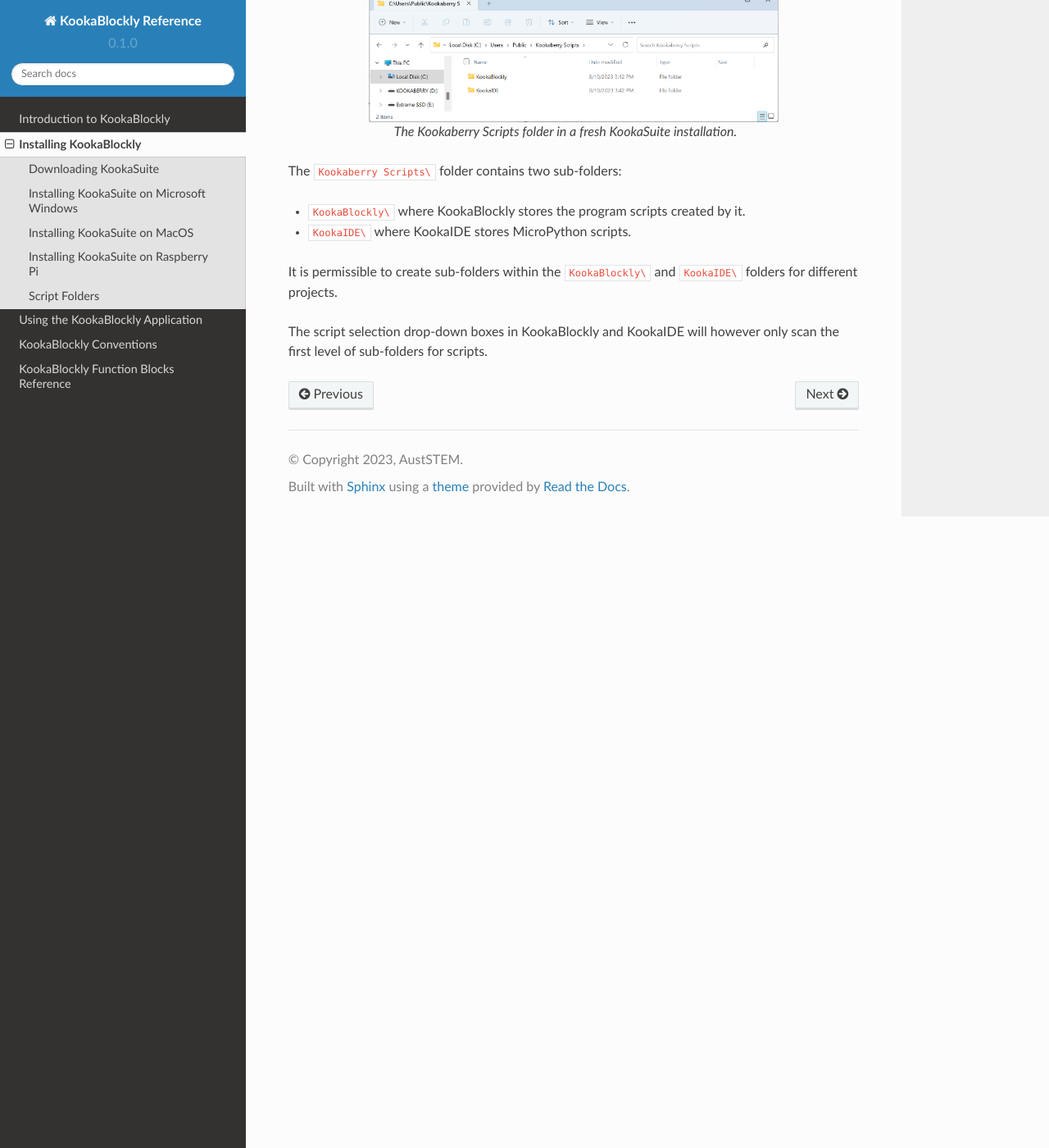
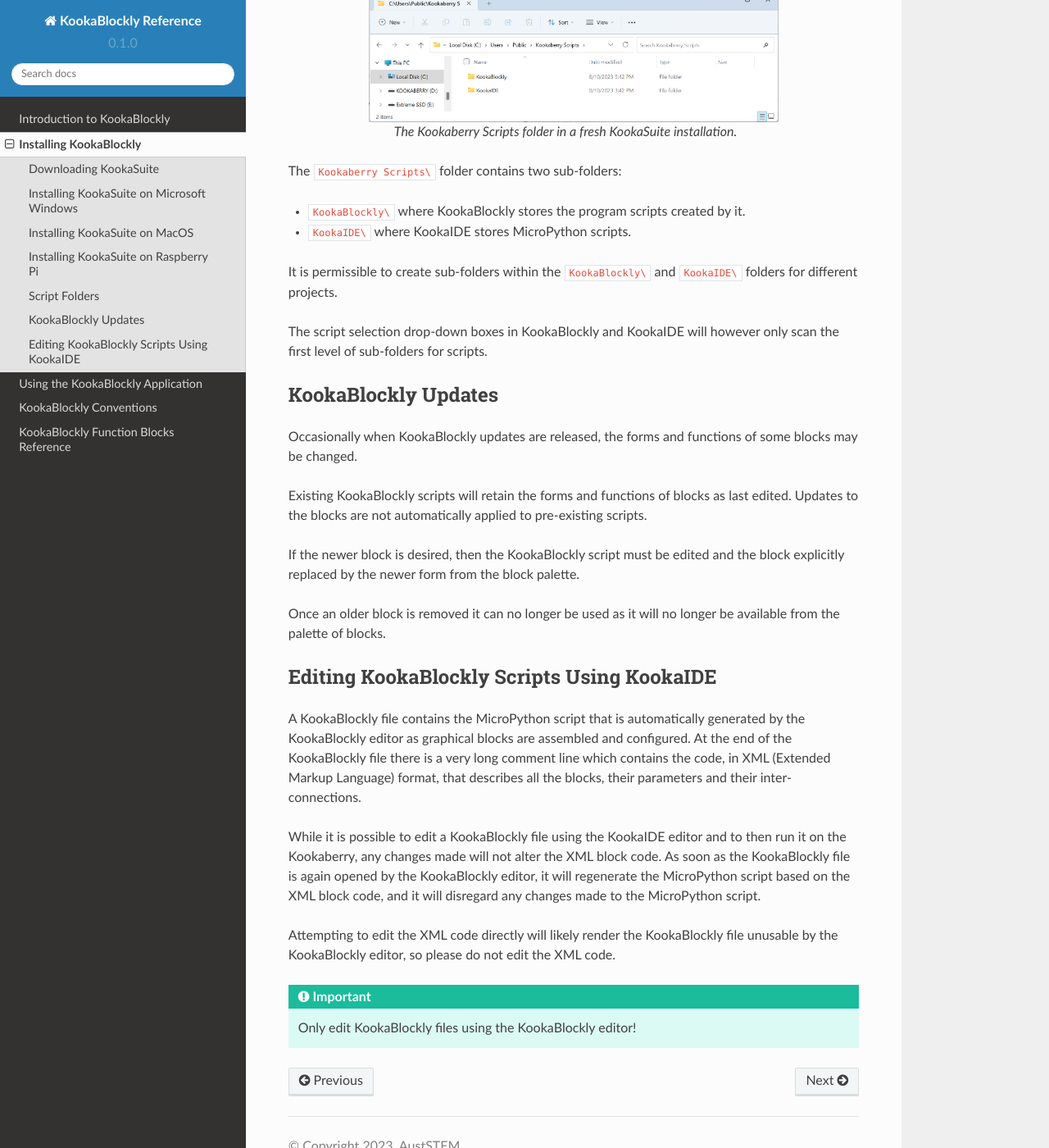
Before and after one commit to TDStrasser/KookaBlockly-Reference, a Sphinx documentation site: the page built from docs/source/installing.rst, in a window 1280 px wide and 1400 px high, scrolled down 6407 px. Shown: the whole window at 82% size. Built offline with Sphinx 7.4.7 and the Read the Docs theme 2.0.0, drawn with Linux system fonts in a browser that asks for light colours.

Commit message:
Misc., typos and links

```diff
--- a/docs/source/display.rst
+++ b/docs/source/display.rst
@@ -128,7 +128,7 @@
 followed by the output of any value block.
 
 .. image:: images/display-print-and.png
-   :height: 120
+   :height: 60
    :align: center
 
 
@@ -164,7 +164,7 @@
 The values for colour should be either 0 or 1, where 0 is pixel off (black) and 1 is pixel on (cyan).
 
 .. image:: images/display-pixel.png
-   :width: 300
+   :height: 60
    :align: center
 
 
@@ -202,7 +202,7 @@
 value block output of 0 or 1.
 
 .. image:: images/display-text.png
-   :width: 300
+   :height: 60
    :align: center
 
 
--- a/docs/source/installing.rst
+++ b/docs/source/installing.rst
@@ -182,3 +182,33 @@
 It is permissible to create sub-folders within the ``KookaBlockly\`` and ``KookaIDE\`` folders for different projects.
 
 The script selection drop-down boxes in KookaBlockly and KookaIDE will however only scan the first level of sub-folders for scripts.
+
+KookaBlockly Updates
+--------------------
+
+Occasionally when KookaBlockly updates are released, the forms and functions of some blocks may be changed.
+
+Existing KookaBlockly scripts will retain the forms and functions of blocks as last edited.
+Updates to the blocks are not automatically applied to pre-existing scripts.
+
+If the newer block is desired, then the KookaBlockly script must be edited and the block explicitly replaced by the newer form from the block palette.
+
+Once an older block is removed it can no longer be used as it will no longer be available from the palette of blocks.
+
+Editing KookaBlockly Scripts Using KookaIDE
+-------------------------------------------
+
+A KookaBlockly file contains the MicroPython script that is automatically generated by the KookaBlockly editor
+as graphical blocks are assembled and configured.
+At the end of the KookaBlockly file there is a very long comment line which contains the code, in XML (Extended Markup Language) format,
+that describes all the blocks, their parameters and their inter-connections.
+
+While it is possible to edit a KookaBlockly file using the KookaIDE editor and to then run it on the Kookaberry, any changes made
+will not alter the XML block code.
+As soon as the KookaBlockly file is again opened by the KookaBlockly editor, it will regenerate the MicroPython script based on the XML block code,
+and it will disregard any changes made to the MicroPython script.
+
+Attempting to edit the XML code directly will likely render the KookaBlockly file unusable by the KookaBlockly editor, so please do not edit the XML code.
+
+.. Important::
+   Only edit KookaBlockly files using the KookaBlockly editor!
--- a/docs/source/introduction.rst
+++ b/docs/source/introduction.rst
@@ -57,4 +57,4 @@
 
 The intuitive graphical process empowers users to apply programming concepts and principles when designing scripts or programs, eliminating the need to worry about the syntax and semantics of MicroPython.
 
-With KookaBlockly, programming becomes an enjoyable and accessible endeavor.
+With KookaBlockly, programming becomes an enjoyable and accessible endeavour.
--- a/docs/source/leds.rst
+++ b/docs/source/leds.rst
@@ -20,7 +20,7 @@
 Turn ON LED
 -----------
 
-This block turns the LED selected from the drop-down box ON.
+This block turns the LED, selected from the drop-down box, ON.
 
 .. image:: images/leds-turn-on.png
    :height: 120
@@ -30,7 +30,7 @@
 Turn OFF LED
 ------------
 
-This block turns the LED selected from the drop-down box OFF.
+This block turns the LED, selected from the drop-down box, OFF.
 
 
 .. image:: images/leds-turn-off.png
@@ -71,7 +71,7 @@
 
 Pin
     The Kookaberry has five connectors on the back, ``P1`` through to ``P5``, with connector ``P3`` having
-    two possible connection points: ``P3A`` and ''P3B``. (see the **Pins** category description).
+    two possible connection points: ``P3A`` and ''P3B``. (see the :doc:`pins` category description).
 
 pixel
     This is an integer commencing at ``0`` which specifies which pixel in the array will be set.
```
Also changed, not shown: docs/source/conventions.rst (+18 -0 lines), docs/source/images/display-pixel.png, docs/source/images/display-print-and.png, docs/source/images/display-text.png.
